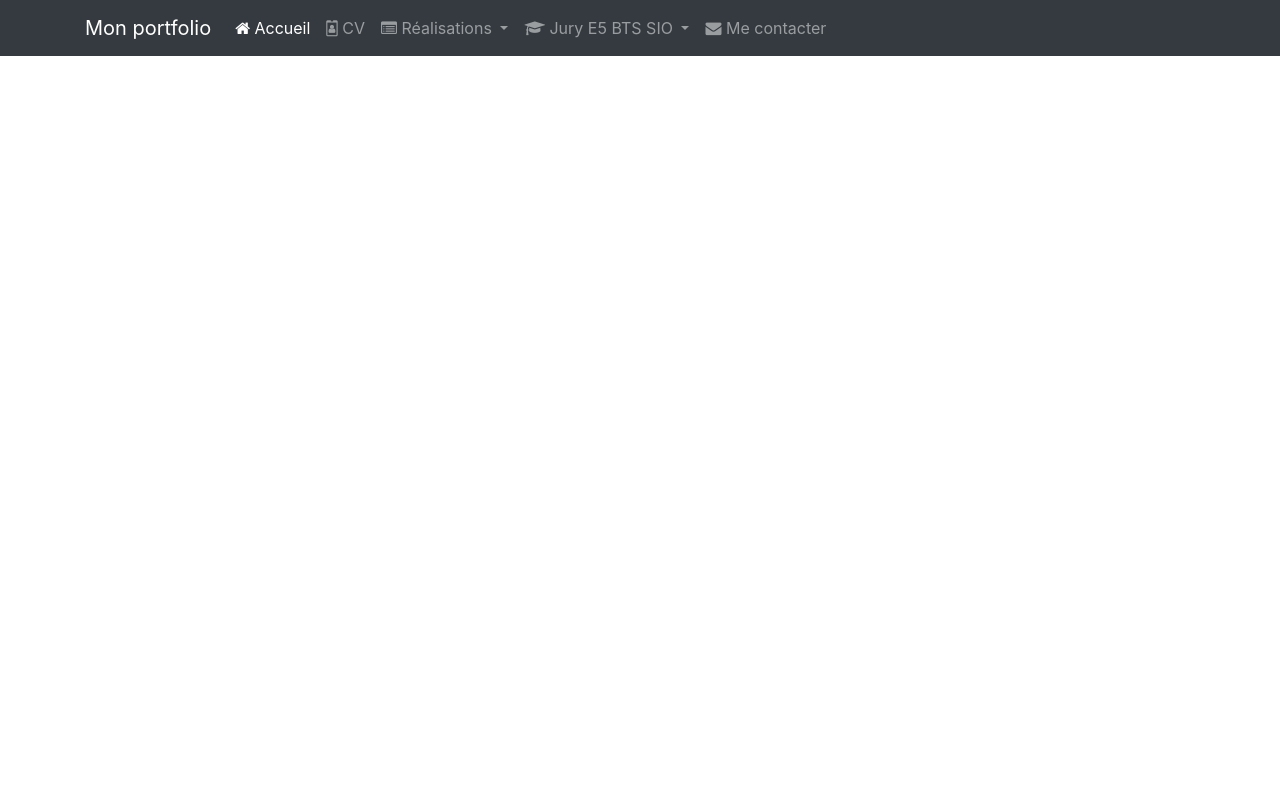
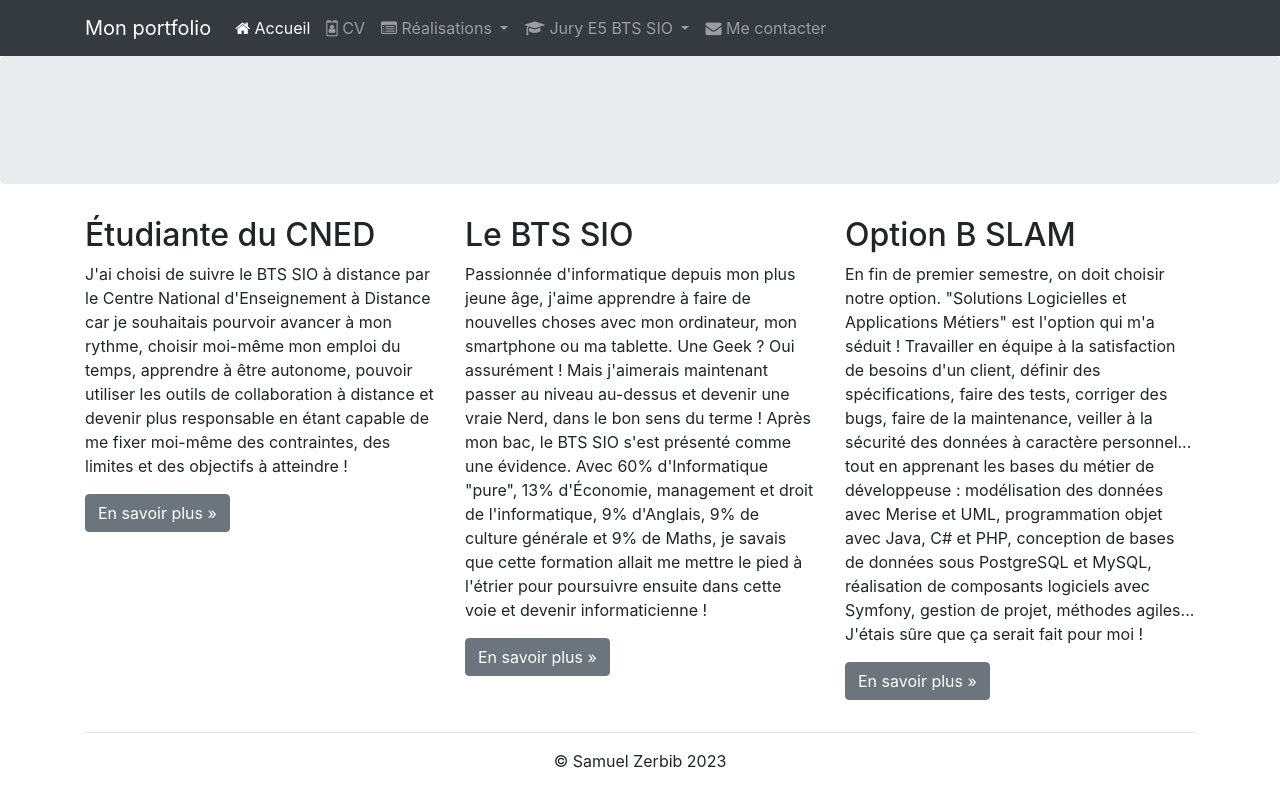
Before and after one commit to Samuelzrb/samuelzrb.github.io, a plain HTML site: page index.html in a window 1280 px wide. Drawn offline with nearby package versions, Linux system fonts and the light colour scheme.

Commit message:
Corp de la page + footer

```diff
--- a/index.html
+++ b/index.html
@@ -121,6 +121,64 @@
         <script src="https://cdn.jsdelivr.net/npm/jquery@3.5.1/dist/jquery.slim.min.js" integrity="sha384-DfXdz2htPH0lsSSs5nCTpuj/zy4C+OGpamoFVy38MVBnE+IbbVYUew+OrCXaRkfj" crossorigin="anonymous"></script>
         <script src="https://cdn.jsdelivr.net/npm/popper.js@1.16.1/dist/umd/popper.min.js" integrity="sha384-9/reFTGAW83EW2RDu2S0VKaIzap3H66lZH81PoYlFhbGU+6BZp6G7niu735Sk7lN" crossorigin="anonymous"></script>
         <script src="https://cdn.jsdelivr.net/npm/bootstrap@4.6.2/dist/js/bootstrap.min.js" integrity="sha384-+sLIOodYLS7CIrQpBjl+C7nPvqq+FbNUBDunl/OZv93DB7Ln/533i8e/mZXLi/P+" crossorigin="anonymous"></script>
+        <div class="jumbotron"></div> <!-- Emplacement pour le contenu principal de la page -->
+        <footer>
+            <div class="container">
+                <div class="row">
+                    <div class="col-lg-4">
+                        <h2>Étudiante du CNED</h2>
+                        <p>J'ai choisi de suivre le BTS SIO à distance par le Centre National
+                            d'Enseignement à Distance car je souhaitais pourvoir avancer à mon rythme,
+                            choisir moi-même mon emploi du temps, apprendre à être autonome, pouvoir
+                            utiliser les outils de collaboration à distance et devenir plus responsable en
+                            étant capable de me fixer moi-même des contraintes, des limites et des
+                            objectifs à atteindre !
+                        </p>
+                        <p><a class="btn btn-secondary" href="http://www.cned.fr" target="_blank"
+                              role="button">En savoir plus »</a>
+                        </p>
+                    </div>
+                    <div class="col-lg-4">
+                        <h2>Le BTS SIO</h2>
+                        <p>Passionnée d'informatique depuis mon plus jeune âge, j'aime apprendre à faire
+                            de nouvelles choses avec mon ordinateur, mon smartphone ou ma tablette. Une
+                            Geek ? Oui assurément ! Mais j'aimerais maintenant passer au niveau au-dessus
+                            et devenir une vraie Nerd, dans le bon sens du terme ! Après mon bac, le BTS
+                            SIO s'est présenté comme une évidence. Avec 60% d'Informatique "pure", 13%
+                            d'Économie, management et droit de l'informatique, 9% d'Anglais, 9% de culture
+                            générale et 9% de Maths, je savais que cette formation allait me mettre le
+                            pied à l'étrier pour poursuivre ensuite dans cette voie et devenir
+                            informaticienne !
+                        </p>
+                        <p><a class="btn btn-secondary" href="https://fr.wikipedia.org/wiki/Brevet_de_tec
+                              hnicien_supérieur_-_Services_informatiques_aux_organisations"
+                              target="_blank" role="button">En savoir plus »</a>
+                        </p>
+                    </div>
+                    <div class="col-lg-4">
+                        <h2>Option B SLAM</h2>
+                        <p>En fin de premier semestre, on doit choisir notre option. "Solutions
+                            Logicielles et Applications Métiers" est l'option qui m'a séduit&nbsp;!
+                            Travailler en équipe à la satisfaction de besoins d'un client, définir des
+                            spécifications, faire des tests, corriger des bugs, faire de la maintenance,
+                            veiller à la sécurité des données à caractère personnel... tout en apprenant
+                            les bases du métier de développeuse : modélisation des données
+                            avec Merise et UML, programmation objet avec Java, C# et PHP, conception
+                            de bases de données sous PostgreSQL et MySQL, réalisation de
+                            composants logiciels avec Symfony, gestion de projet, méthodes agiles...
+                            J'étais sûre que ça serait fait pour moi !
+                        </p>
+                        <p><a class="btn btn-secondary" href="https://www.onisep.fr/Ressources/Univers-Fo
+                              rmation/Formations/Post-bac/bts-services-informatiques-aux-organisations-op
+                              tion-b-solutions-logicielles-et-applications-metiers" target="_blank"
+                              role="button">En savoir plus »</a>
 
+                        </p>
+                    </div>
+                </div>
+                <hr>
+                <p class="text-center" id="copyright">© Samuel Zerbib 2023</p>
+            </div>
+        </footer>
     </body>
 </html>
```
